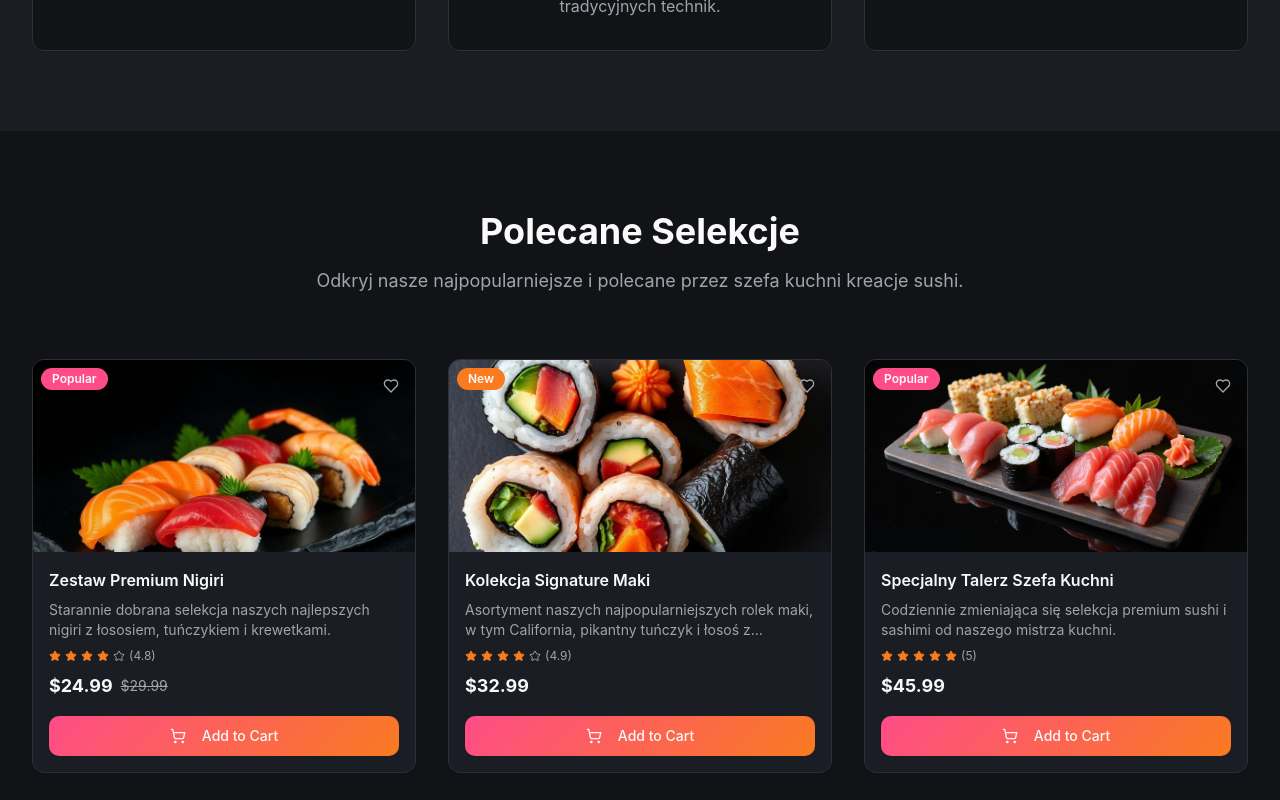
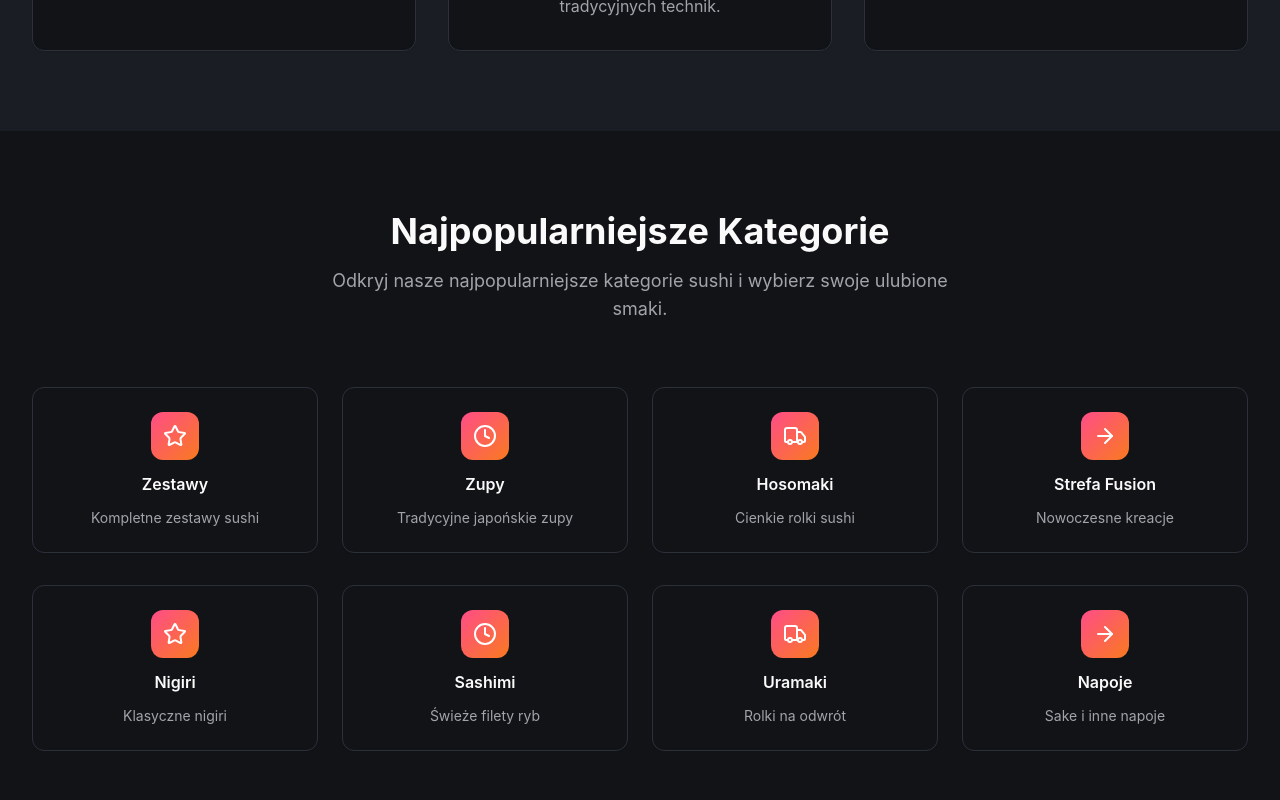
Before and after one commit to piotrwyszynski/sushi-zen-plan, a React (Vite) app: page / in a window 1280 px wide. Shown: the part 1380-2180 px from the top of the page. Built offline with nearby package versions, Linux system fonts and the light colour scheme.

Commit message:
Add popular categories section
Add a new section for popular categories below the "Dlaczego Sushi Strefa?" section on the homepage. This section will display eight categories arranged in two rows of four.

```diff
--- a/src/pages/Home.tsx
+++ b/src/pages/Home.tsx
@@ -128,8 +128,122 @@ export const Home = () => {
         </div>
       </section>
 
+      {/* Popular Categories */}
+      <section className="py-20">
+        <div className="container">
+          <div className="text-center space-y-4 mb-16">
+            <h2 className="text-3xl md:text-4xl font-bold text-foreground">
+              Najpopularniejsze Kategorie
+            </h2>
+            <p className="text-lg text-muted-foreground max-w-2xl mx-auto">
+              Odkryj nasze najpopularniejsze kategorie sushi i wybierz swoje ulubione smaki.
+            </p>
+          </div>
+
+          <div className="grid grid-cols-2 md:grid-cols-4 gap-6 mb-8">
+            <Link to="/categories" className="group">
+              <Card className="text-center border-border bg-background hover:border-primary transition-colors">
+                <CardContent className="p-6 space-y-3">
+                  <div className="w-12 h-12 hero-gradient rounded-lg mx-auto flex items-center justify-center group-hover:scale-110 transition-transform">
+                    <Star className="h-6 w-6 text-white" />
+                  </div>
+                  <h3 className="font-semibold text-foreground">Zestawy</h3>
+                  <p className="text-sm text-muted-foreground">Kompletne zestawy sushi</p>
+                </CardContent>
+              </Card>
+            </Link>
+
+            <Link to="/categories" className="group">
+              <Card className="text-center border-border bg-background hover:border-primary transition-colors">
+                <CardContent className="p-6 space-y-3">
+                  <div className="w-12 h-12 hero-gradient rounded-lg mx-auto flex items-center justify-center group-hover:scale-110 transition-transform">
+                    <Clock className="h-6 w-6 text-white" />
+                  </div>
+                  <h3 className="font-semibold text-foreground">Zupy</h3>
+                  <p className="text-sm text-muted-foreground">Tradycyjne japońskie zupy</p>
+                </CardContent>
+              </Card>
+            </Link>
+
+            <Link to="/categories" className="group">
+              <Card className="text-center border-border bg-background hover:border-primary transition-colors">
+                <CardContent className="p-6 space-y-3">
+                  <div className="w-12 h-12 hero-gradient rounded-lg mx-auto flex items-center justify-center group-hover:scale-110 transition-transform">
+                    <Truck className="h-6 w-6 text-white" />
+                  </div>
+                  <h3 className="font-semibold text-foreground">Hosomaki</h3>
+                  <p className="text-sm text-muted-foreground">Cienkie rolki sushi</p>
+                </CardContent>
+              </Card>
+            </Link>
+
+            <Link to="/categories" className="group">
+              <Card className="text-center border-border bg-background hover:border-primary transition-colors">
+                <CardContent className="p-6 space-y-3">
+                  <div className="w-12 h-12 hero-gradient rounded-lg mx-auto flex items-center justify-center group-hover:scale-110 transition-transform">
+                    <ArrowRight className="h-6 w-6 text-white" />
+                  </div>
+                  <h3 className="font-semibold text-foreground">Strefa Fusion</h3>
+                  <p className="text-sm text-muted-foreground">Nowoczesne kreacje</p>
+                </CardContent>
+              </Card>
+            </Link>
+          </div>
+
+          <div className="grid grid-cols-2 md:grid-cols-4 gap-6">
+            <Link to="/categories" className="group">
+              <Card className="text-center border-border bg-background hover:border-primary transition-colors">
+                <CardContent className="p-6 space-y-3">
+                  <div className="w-12 h-12 hero-gradient rounded-lg mx-auto flex items-center justify-center group-hover:scale-110 transition-transform">
+                    <Star className="h-6 w-6 text-white" />
+                  </div>
+                  <h3 className="font-semibold text-foreground">Nigiri</h3>
+                  <p className="text-sm text-muted-foreground">Klasyczne nigiri</p>
+                </CardContent>
+              </Card>
+            </Link>
+
+            <Link to="/categories" className="group">
+              <Card className="text-center border-border bg-background hover:border-primary transition-colors">
+                <CardContent className="p-6 space-y-3">
+                  <div className="w-12 h-12 hero-gradient rounded-lg mx-auto flex items-center justify-center group-hover:scale-110 transition-transform">
+                    <Clock className="h-6 w-6 text-white" />
+                  </div>
+                  <h3 className="font-semibold text-foreground">Sashimi</h3>
+                  <p className="text-sm text-muted-foreground">Świeże filety ryb</p>
+                </CardContent>
+              </Card>
+            </Link>
+
+            <Link to="/categories" className="group">
+              <Card className="text-center border-border bg-background hover:border-primary transition-colors">
+                <CardContent className="p-6 space-y-3">
+                  <div className="w-12 h-12 hero-gradient rounded-lg mx-auto flex items-center justify-center group-hover:scale-110 transition-transform">
+                    <Truck className="h-6 w-6 text-white" />
+                  </div>
+                  <h3 className="font-semibold text-foreground">Uramaki</h3>
+                  <p className="text-sm text-muted-foreground">Rolki na odwrót</p>
+                </CardContent>
+              </Card>
+            </Link>
+
+            <Link to="/categories" className="group">
+              <Card className="text-center border-border bg-background hover:border-primary transition-colors">
+                <CardContent className="p-6 space-y-3">
+                  <div className="w-12 h-12 hero-gradient rounded-lg mx-auto flex items-center justify-center group-hover:scale-110 transition-transform">
+                    <ArrowRight className="h-6 w-6 text-white" />
+                  </div>
+                  <h3 className="font-semibold text-foreground">Napoje</h3>
+                  <p className="text-sm text-muted-foreground">Sake i inne napoje</p>
+                </CardContent>
+              </Card>
+            </Link>
+          </div>
+        </div>
+      </section>
+
       {/* Featured Products */}
-      <section className="py-20">
+      <section className="py-20 bg-card">
         <div className="container">
           <div className="text-center space-y-4 mb-16">
             <h2 className="text-3xl md:text-4xl font-bold text-foreground">
```
